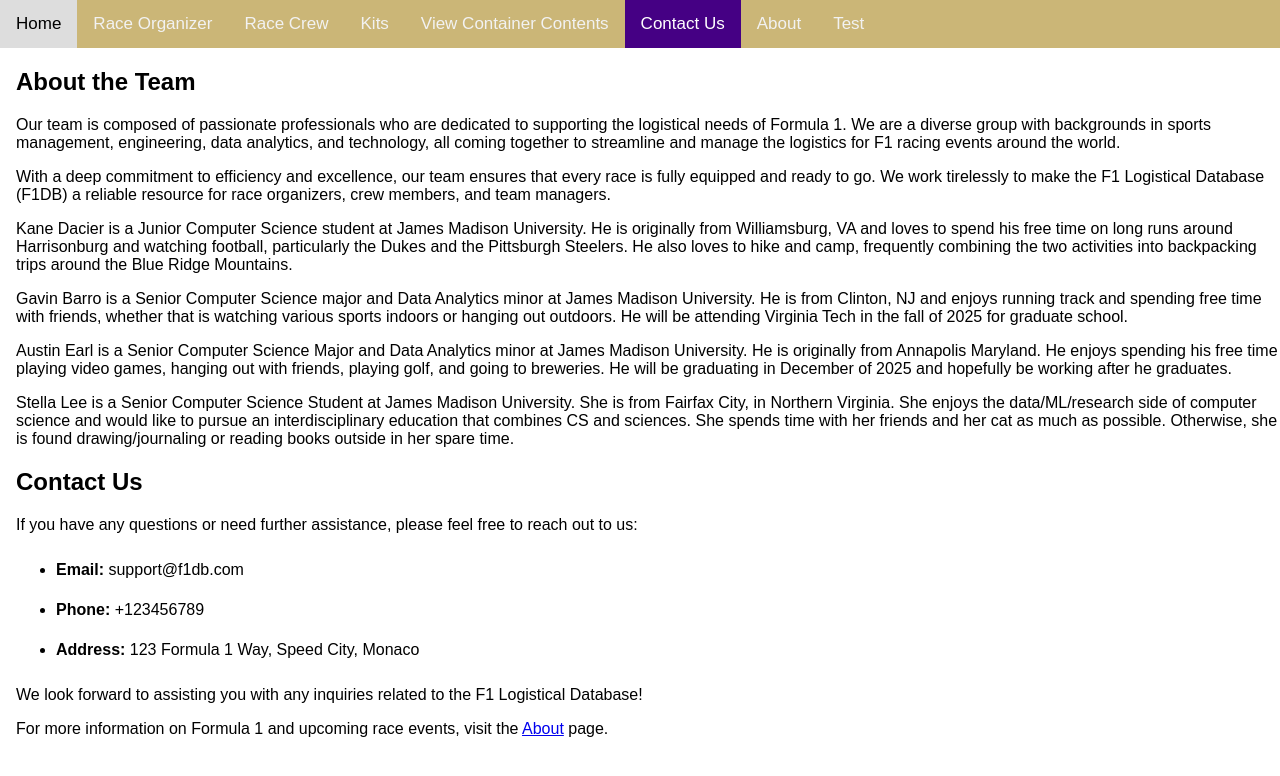
After one commit to gavin-barro/DataRacers, a Flask app: page /contact in a window 1280 px wide. The commit adds this page. Shown: the top 776 px of the page. Run offline with Flask 3, Linux system fonts and the light colour scheme.

Commit message:
Contact Us Page

```diff
--- a/webapp/routes/__init__.py
+++ b/webapp/routes/__init__.py
@@ -7,3 +7,4 @@ from . import kit
 from . import race_organizer
 from . import racecrew
 from . import about
+from . import contact
--- /dev/null
+++ b/webapp/routes/contact.py
@@ -0,0 +1,6 @@
+from app import app
+from flask import render_template
+
+@app.route("/contact")
+def contact():
+    return render_template("contact.jinja")
--- /dev/null
+++ b/webapp/templates/contact.jinja
@@ -0,0 +1,79 @@
+<!DOCTYPE html>
+<html>
+<head>
+<meta name="viewport" content="width=device-width, initial-scale=1">
+<style>
+    body {
+        margin: 0;
+        font-family: Arial, Helvetica, sans-serif;
+    }
+
+    .topnav {
+        overflow: hidden;
+        background-color: #CBB677;
+    }
+
+    .topnav a {
+        float: left;
+        color: #f2f2f2;
+        text-align: center;
+        padding: 14px 16px;
+        text-decoration: none;
+        font-size: 17px;
+    }
+
+    .topnav a:hover {
+        background-color: #ddd;
+        color: black;
+    }
+
+    .topnav a.active {
+        background-color: #450084;
+        color: white;
+    }
+
+    ul {
+        line-height: 2.5em;
+    }
+</style>
+</head>
+<body>
+
+<div class="topnav">
+  <a href="/">Home</a>
+  <a href="/raceorganizer">Race Organizer</a>
+  <a href="/race_crew">Race Crew</a>
+  <a href="/kit">Kits</a>
+  <a href="/select_team_kits">View Container Contents</a>
+  <a href="/contact" class="active">Contact Us</a>
+  <a href="/about">About</a>
+  <a href="/test">Test</a>
+</div>
+
+<div style="padding-left:16px">
+    <h2>About the Team</h2>
+    <p>Our team is composed of passionate professionals who are dedicated to supporting the logistical needs of Formula 1. We are a diverse group with backgrounds in sports management, engineering, data analytics, and technology, all coming together to streamline and manage the logistics for F1 racing events around the world.</p>
+
+    <p>With a deep commitment to efficiency and excellence, our team ensures that every race is fully equipped and ready to go. We work tirelessly to make the F1 Logistical Database (F1DB) a reliable resource for race organizers, crew members, and team managers.</p>
+
+    <p>Kane Dacier is a Junior Computer Science student at James Madison University. He is originally from Williamsburg, VA and loves to spend his free time on long runs around Harrisonburg and watching football, particularly the Dukes and the Pittsburgh Steelers. He also loves to hike and camp, frequently combining the two activities into backpacking trips around the Blue Ridge Mountains.<p>
+    <p>Gavin Barro is a Senior Computer Science major and Data Analytics minor at James Madison University. He is from Clinton, NJ and enjoys running track and spending free time with friends, whether that is watching various sports indoors or hanging out outdoors. He will be attending Virginia Tech in the fall of 2025 for graduate school.<p>
+    <p>Austin Earl is a Senior Computer Science Major and Data Analytics minor at James Madison University. He is originally from Annapolis Maryland. He enjoys spending his free time playing video games, hanging out with friends, playing golf, and going to breweries. He will be graduating in December of 2025 and hopefully be working after he graduates.<p>
+    <p>Stella Lee is a Senior Computer Science Student at James Madison University. She is from Fairfax City, in Northern Virginia. She enjoys the data/ML/research side of computer science and would like to pursue an interdisciplinary education that combines CS and sciences. She spends time with her friends and her cat as much as possible. Otherwise, she is found drawing/journaling or reading books outside in her spare time.<p>
+
+    <h2>Contact Us</h2>
+    <p>If you have any questions or need further assistance, please feel free to reach out to us:</p>
+
+    <ul>
+        <li><strong>Email:</strong> support@f1db.com</li>
+        <li><strong>Phone:</strong> +123456789</li>
+        <li><strong>Address:</strong> 123 Formula 1 Way, Speed City, Monaco</li>
+    </ul>
+
+    <p>We look forward to assisting you with any inquiries related to the F1 Logistical Database!</p>
+
+    <p>For more information on Formula 1 and upcoming race events, visit the <a href="/about">About</a> page.</p>
+</div>
+
+</body>
+</html>
--- a/webapp/templates/index.jinja
+++ b/webapp/templates/index.jinja
@@ -45,7 +45,7 @@
   <a href="/race_crew">Race Crew</a>
   <a href="/kit">Kits</a>
   <a href="/select_team_kits"> View Container Contents</a>
-  <a href="#contact">Contact</a>
+  <a href="/contact">Contact Us</a>
   <a href="/about">About</a>
 </div>
 
```
